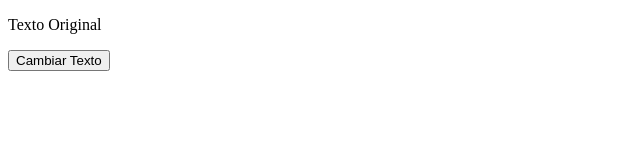
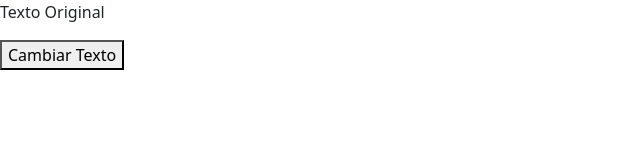
Before and after one commit to trox-vevo/progra-web, a plain HTML site: page primera_guia/ejercicio4.html in a window 1280 px wide. Shown: the whole page, without its empty margins (0-640 px from the left). Drawn offline with nearby package versions, Linux system fonts and the light colour scheme.

Commit message:
proyectos progra web

```diff
--- a/primera_guia/ejercicio4.html
+++ b/primera_guia/ejercicio4.html
@@ -4,11 +4,11 @@
     <meta charset="UTF-8">
     <meta name="viewport" content="width=device-width, initial-scale=1.0">
     <title>Ejercicio 4 causita</title>
+    <link href="https://cdn.jsdelivr.net/npm/bootstrap@5.3.5/dist/css/bootstrap.min.css" rel="stylesheet" integrity="sha384-SgOJa3DmI69IUzQ2PVdRZhwQ+dy64/BUtbMJw1MZ8t5HZApcHrRKUc4W0kG879m7" crossorigin="anonymous">
 </head>
 <body>
     <p id="p">Texto Original</p>
     <button id="button">Cambiar Texto</button>
-
     <script src="/js/ej4.js"></script>
 </body>
 </html>
```
Also changed, not shown: js/ej4.js (line endings or trailing spaces).
